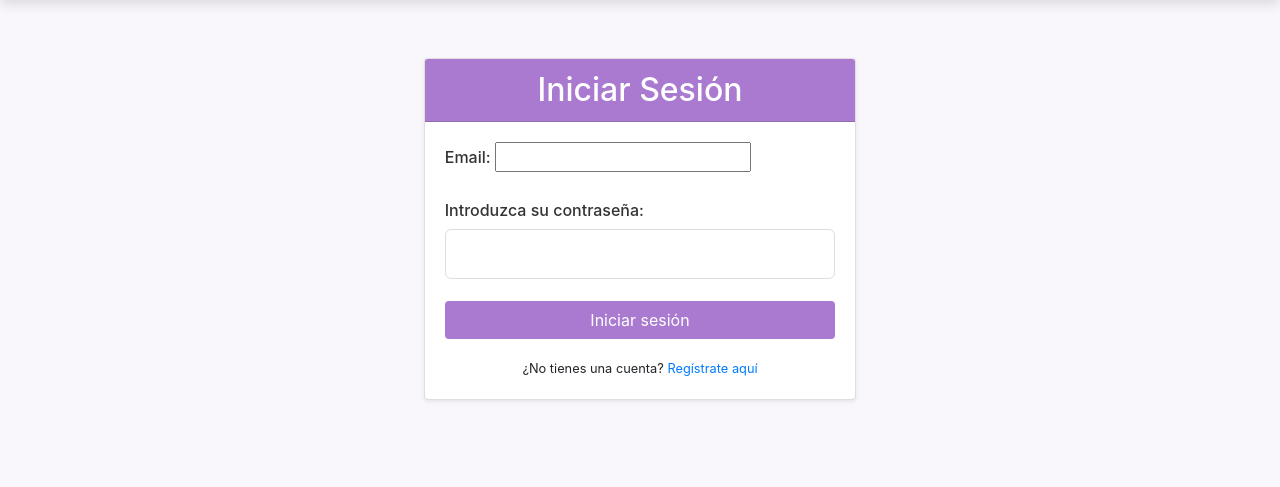
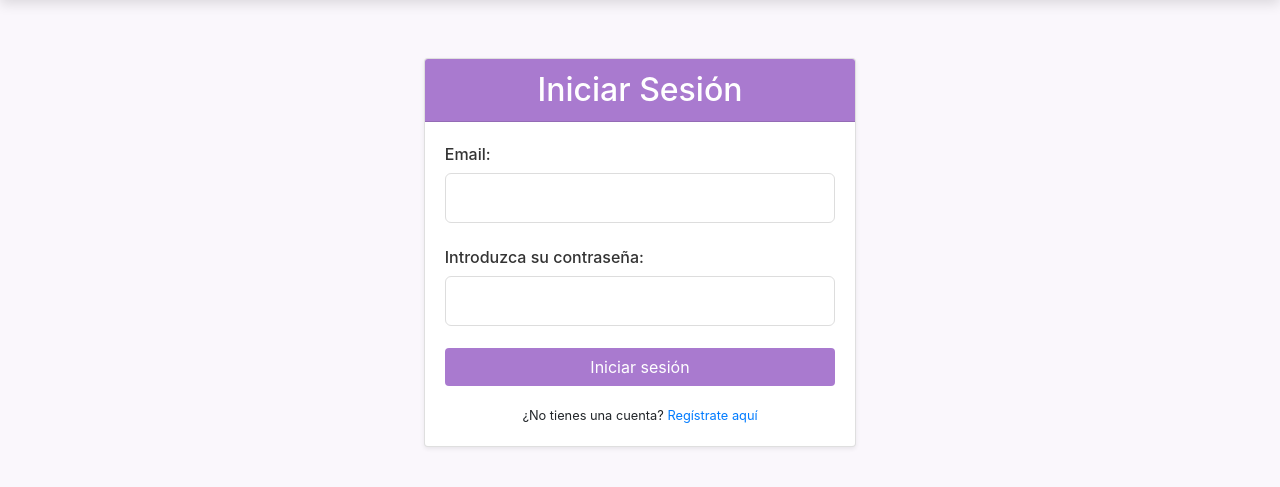
Before and after one commit to PepeCoral/orchid-cosmetics, a Django app: page /login/ in a window 1280 px wide. Shown: the part 60-547 px from the top of the page. Run offline with Django 5.2, Linux system fonts and the light colour scheme; parts of the project's set-up code (start-up, migrations or seed data) failed here and were passed over; some libraries are stand-ins or nearby versions.

Commit message:
style: :art: cambiar el html

```diff
--- a/src/app/templates/user/login.html
+++ b/src/app/templates/user/login.html
@@ -69,7 +69,7 @@
     color: #333;
   }
 
-  input[type="text"],
+  input[type="email"],
   input[type="password"] {
     width: 100%;
     padding: 0.75rem;
```
